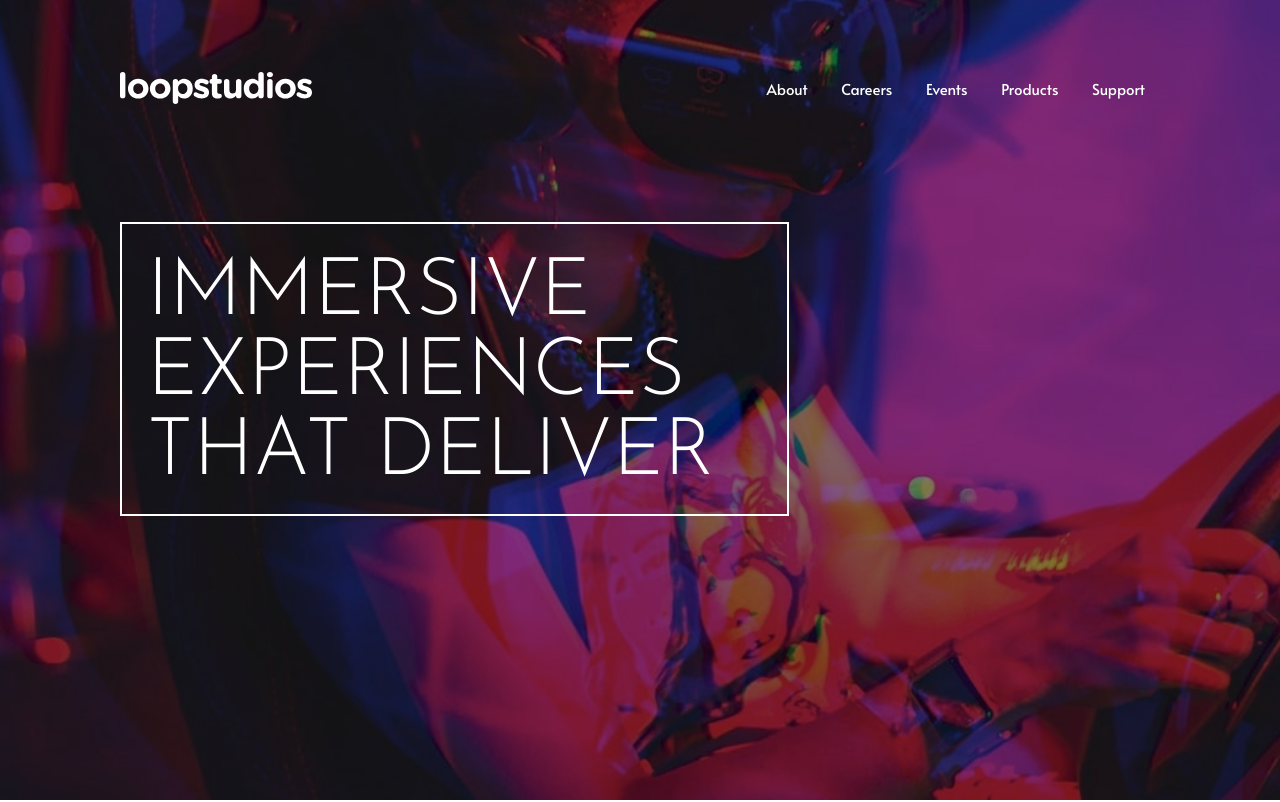
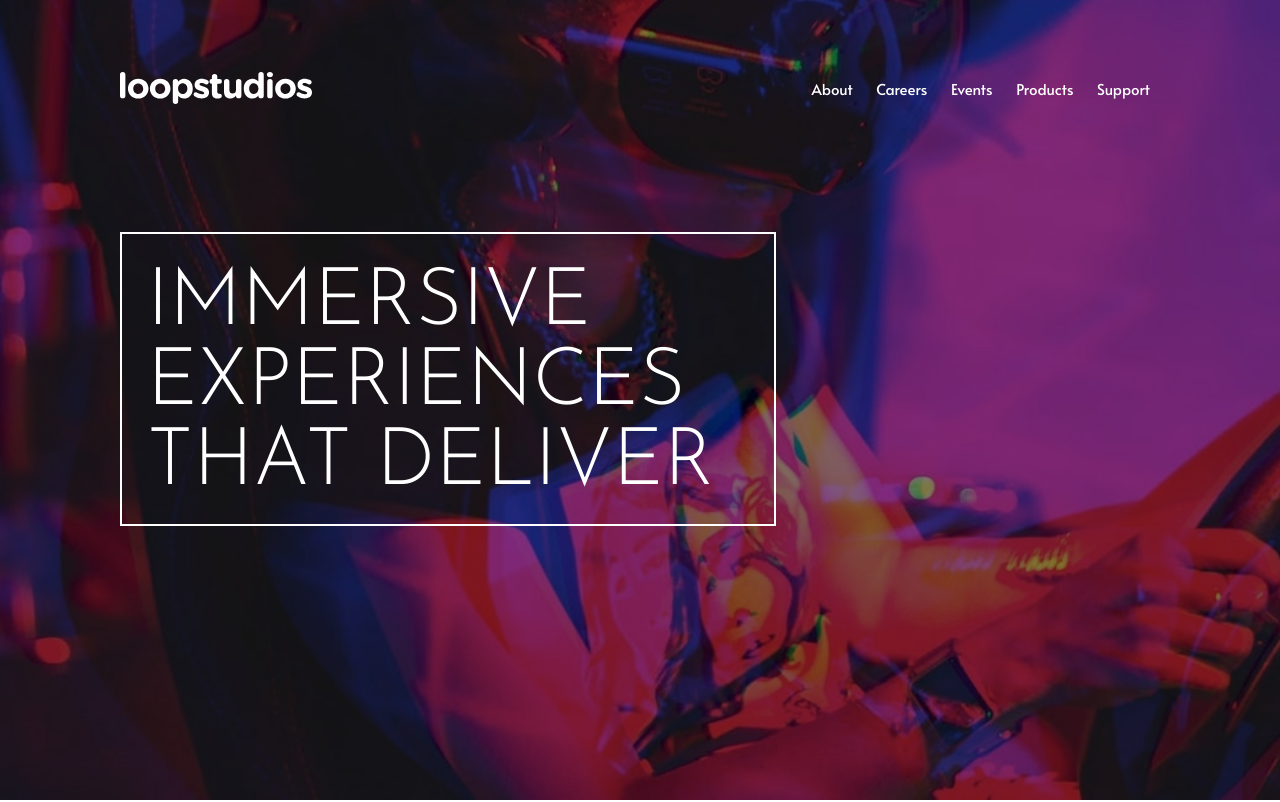
Before and after one commit to akaahl/loopstudios-landing-page, a plain HTML site: page index.html in a window 1280 px wide. Shown: the top 802 px of the page. Drawn offline with Linux system fonts and the light colour scheme.

Commit message:
Fixed white spaces and add navbar hover effect

```diff
--- a/styles.css
+++ b/styles.css
@@ -63,15 +63,34 @@
   text-decoration: none;
   color: var(--white);
   margin: 0 10px;
-  padding: 5px;
+  padding: 5px 0 10px 0;
+  position: relative;
+}
+
+.nav-bar ul li a::after {
+  content: "";
+  width: 40%;
+  height: 2px;
+  background: var(--white);
+  position: absolute;
+  left: 30%;
+  transform: scaleX(0);
+  transform-origin: center;
+  bottom: 0;
+  transition: all 0.3s ease-in-out;
+}
+
+.nav-bar ul li a:hover::after {
+  transform: scaleX(1);
 }
 
 header .hero-text {
   position: relative;
+  top: 10px;
   display: inline-block;
   text-transform: uppercase;
   font-weight: 300;
-  padding: 30px 73px 20px 25px;
+  padding: 30px 60px 20px 25px;
   font-family: "Josefin Sans", sans-serif;
   font-size: 5rem;
   margin-left: 7.5rem;
@@ -141,7 +160,7 @@
   border: 2px solid var(--black);
   background: var(--white);
   cursor: pointer;
-  transition: all 0.3s ease-in-out;
+  transition: all 0.7s ease-in-out;
   outline: none;
 }
 
@@ -153,7 +172,6 @@
 .grid-items .grid-images {
   display: grid;
   grid-template-columns: repeat(4, 1fr);
-  grid-template-rows: repeat(4, 1fr);
   grid-gap: 1.5rem;
 }
 
@@ -173,7 +191,7 @@
 }
 
 .img-gallery:hover::after {
-  background: rgba(255, 255, 255, 0.5);
+  background: rgba(255, 255, 255, 0.7);
   transition: all 0.4s ease-in-out;
   box-shadow: none;
 }
```
